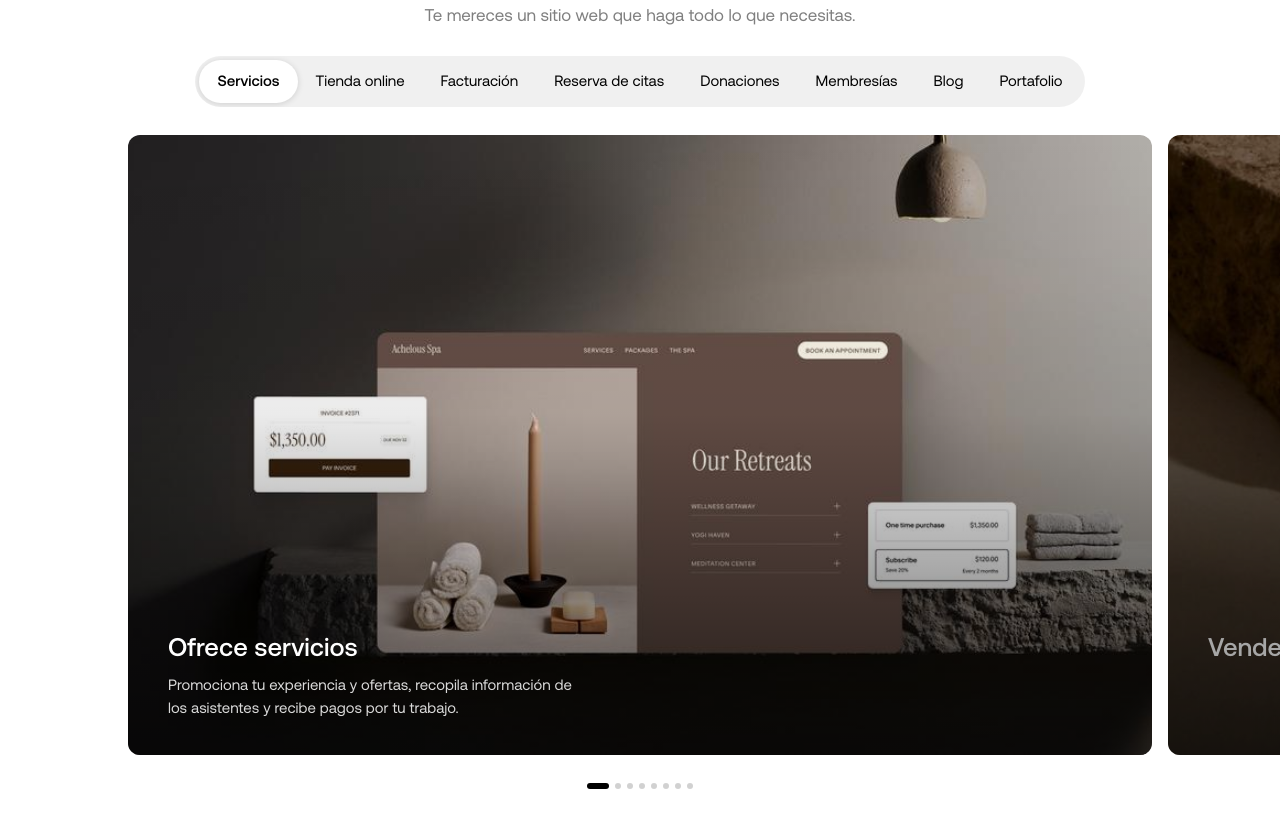
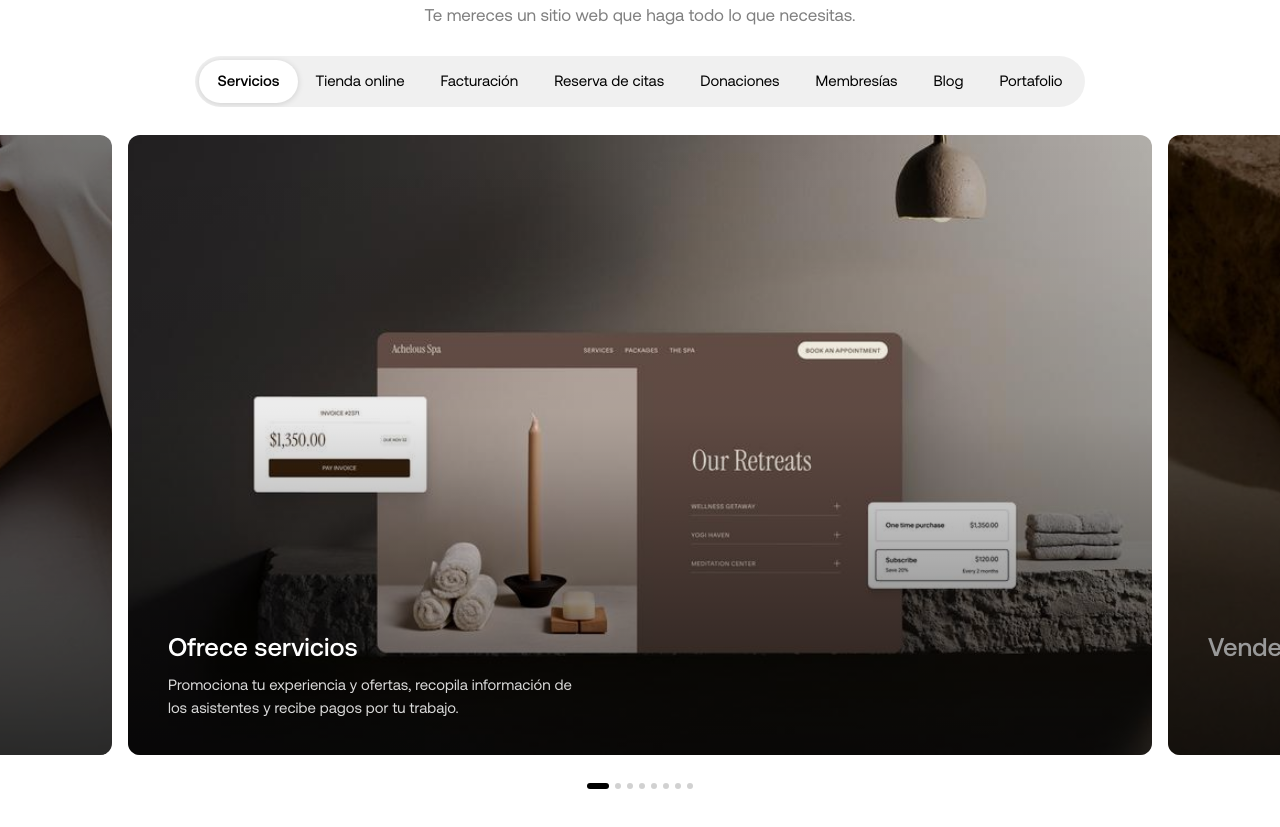
Before and after one commit to juanpablomonsalvezb-alt/orbi, a Next.js app: page / in a window 1280 px wide. Shown: the part 1560-2387 px from the top of the page. Built offline with nearby package versions, Linux system fonts and the light colour scheme; no server answers; a web font is replaced by a local one.

Commit message:
feat: carousel infinito cíclico con clones inicio/fin

```diff
--- a/src/components/GrowSection.tsx
+++ b/src/components/GrowSection.tsx
@@ -3,81 +3,52 @@ import { useEffect, useRef, useState, useCallback } from "react";
 import Image from "next/image";
 
 const TABS = [
-  {
-    label: "Servicios",
-    title: "Ofrece servicios",
-    body: "Promociona tu experiencia y ofertas, recopila información de los asistentes y recibe pagos por tu trabajo.",
-    img: "/images/sq_services.jpg",
-  },
-  {
-    label: "Tienda online",
-    title: "Vende productos",
-    body: "Comercializa tus productos, acepta pagos, gestiona pedidos y envíos y más.",
-    img: "/images/sq_online-store.jpg",
-  },
-  {
-    label: "Facturación",
-    title: "Factura a tus clientes",
-    body: "Legitima tu negocio y recibe pagos con propuestas, contratos y facturas profesionales.",
-    img: "/images/sq_invoicing.jpg",
-  },
-  {
-    label: "Reserva de citas",
-    title: "Acepta reservas",
-    body: "Obtén reservas de citas sin inconvenientes, gestión automatizada del calendario y pagos integrados.",
-    img: "/images/sq_scheduling.jpg",
-  },
-  {
-    label: "Donaciones",
-    title: "Recibe donaciones",
-    body: "Crea una campaña de recaudación de fondos, acepta donaciones en tu sitio web.",
-    img: "/images/sq_donations.jpg",
-  },
-  {
-    label: "Membresías",
-    title: "Crea membresías",
-    body: "Monetiza tu contenido o comunidad con planes de membresía recurrentes y acceso exclusivo.",
-    img: "/images/sq_memberships.jpg",
-  },
-  {
-    label: "Blog",
-    title: "Publica tu blog",
-    body: "Comparte tu historia, construye autoridad y atrae más visitantes con contenido que conecta.",
-    img: "/images/sq_blog.jpg",
-  },
-  {
-    label: "Portafolio",
-    title: "Muestra tu portafolio",
-    body: "Presenta tu trabajo de forma impactante con galerías elegantes y proyectos organizados.",
-    img: "/images/sq_portfolio.jpg",
-  },
+  { label: "Servicios",      title: "Ofrece servicios",       body: "Promociona tu experiencia y ofertas, recopila información de los asistentes y recibe pagos por tu trabajo.",                          img: "/images/sq_services.jpg" },
+  { label: "Tienda online",  title: "Vende productos",         body: "Comercializa tus productos, acepta pagos, gestiona pedidos y envíos y más.",                                                         img: "/images/sq_online-store.jpg" },
+  { label: "Facturación",    title: "Factura a tus clientes",  body: "Legitima tu negocio y recibe pagos con propuestas, contratos y facturas profesionales.",                                              img: "/images/sq_invoicing.jpg" },
+  { label: "Reserva de citas", title: "Acepta reservas",       body: "Obtén reservas de citas sin inconvenientes, gestión automatizada del calendario y pagos integrados.",                                img: "/images/sq_scheduling.jpg" },
+  { label: "Donaciones",     title: "Recibe donaciones",       body: "Crea una campaña de recaudación de fondos, acepta donaciones en tu sitio web.",                                                      img: "/images/sq_donations.jpg" },
+  { label: "Membresías",     title: "Crea membresías",         body: "Monetiza tu contenido o comunidad con planes de membresía recurrentes y acceso exclusivo.",                                          img: "/images/sq_memberships.jpg" },
+  { label: "Blog",           title: "Publica tu blog",         body: "Comparte tu historia, construye autoridad y atrae más visitantes con contenido que conecta.",                                       img: "/images/sq_blog.jpg" },
+  { label: "Portafolio",     title: "Muestra tu portafolio",   body: "Presenta tu trabajo de forma impactante con galerías elegantes y proyectos organizados.",                                           img: "/images/sq_portfolio.jpg" },
 ];
 
-const GAP = 16; // px between cards
+const N = TABS.length;
+const GAP = 16;
+
+// Track extendido: [ultimo_clone, ...TABS, primero_clone]
+// El índice real 0 en TABS → trackIdx = 1
+const EXTENDED = [TABS[N - 1], ...TABS, TABS[0]];
 
 export default function GrowSection() {
-  const [active, setActive] = useState(0);
+  const [active, setActive] = useState(0);          // índice real (0–7)
+  const [trackIdx, setTrackIdx] = useState(1);       // índice en EXTENDED (1–N)
+  const [animated, setAnimated] = useState(true);
   const [visible, setVisible] = useState(false);
   const [offset, setOffset] = useState(0);
 
-  const sectionRef = useRef<HTMLElement>(null);
-  const pillsRef = useRef<HTMLDivElement>(null);
+  const sectionRef  = useRef<HTMLElement>(null);
+  const pillsRef    = useRef<HTMLDivElement>(null);
   const viewportRef = useRef<HTMLDivElement>(null);
+  const transitioning = useRef(false);
 
-  // Compute the translateX offset so the active card is centered with ~10% peeks on each side
-  const computeOffset = useCallback((idx: number) => {
+  /* ---------- offset calculation ---------- */
+  const computeOffset = useCallback((tIdx: number) => {
     if (!viewportRef.current) return;
-    const W = viewportRef.current.offsetWidth;
-    const cardW = W * 0.80;   // card = 80% of viewport
-    const peek = (W - cardW) / 2; // ~10% on each side
-    // Each card step = cardW + GAP
-    const step = cardW + GAP;
-    // Center first card: translateX = peek
-    // For card idx: translateX = peek - idx * step
-    setOffset(peek - idx * step);
+    const W    = viewportRef.current.offsetWidth;
+    const cardW = W * 0.80;
+    const peek  = (W - cardW) / 2;
+    setOffset(peek - tIdx * (cardW + GAP));
   }, []);
 
-  // Intersection observer (entrance animation)
+  useEffect(() => {
+    computeOffset(trackIdx);
+    const onResize = () => computeOffset(trackIdx);
+    window.addEventListener("resize", onResize);
+    return () => window.removeEventListener("resize", onResize);
+  }, [trackIdx, computeOffset]);
+
+  /* ---------- entrance animation ---------- */
   useEffect(() => {
     const obs = new IntersectionObserver(
       ([e]) => { if (e.isIntersecting) setVisible(true); },
@@ -87,20 +58,42 @@ export default function GrowSection() {
     return () => obs.disconnect();
   }, []);
 
-  // Recompute on mount, resize, and active change
-  useEffect(() => {
-    computeOffset(active);
-    const onResize = () => computeOffset(active);
-    window.addEventListener("resize", onResize);
-    return () => window.removeEventListener("resize", onResize);
-  }, [active, computeOffset]);
-
-  // Scroll active pill into view on mobile
+  /* ---------- scroll pill to center on mobile ---------- */
   useEffect(() => {
     if (!pillsRef.current) return;
     const pills = pillsRef.current.querySelectorAll<HTMLElement>("[data-pill]");
     pills[active]?.scrollIntoView({ behavior: "smooth", block: "nearest", inline: "center" });
   }, [active]);
+
+  /* ---------- navigate ---------- */
+  const goTo = (realIdx: number) => {
+    if (transitioning.current) return;
+    setAnimated(true);
+    setActive(realIdx);
+    setTrackIdx(realIdx + 1); // +1 por el clone inicial
+  };
+
+  /* ---------- after slide transition → silent jump for infinite loop ---------- */
+  const onTransitionEnd = () => {
+    transitioning.current = false;
+    // Si estamos en el clone del último → saltar al último real
+    if (trackIdx === 0) {
+      setAnimated(false);
+      setTrackIdx(N);
+      setActive(N - 1);
+    }
+    // Si estamos en el clone del primero → saltar al primero real
+    else if (trackIdx === N + 1) {
+      setAnimated(false);
+      setTrackIdx(1);
+      setActive(0);
+    }
+  };
+
+  const onTransitionStart = () => { transitioning.current = true; };
+
+  /* ---------- render ---------- */
+  const cardW = viewportRef.current ? viewportRef.current.offsetWidth * 0.80 : 900;
 
   return (
     <>
@@ -109,29 +102,15 @@ export default function GrowSection() {
         .grow-pills-wrap { -ms-overflow-style: none; scrollbar-width: none; }
         .grow-pill {
           font-family: 'Aeonik', sans-serif;
-          font-size: 15px;
-          font-weight: 400;
-          border: none;
-          background: transparent;
-          cursor: pointer;
-          border-radius: 100px;
-          padding: 10px 18px;
-          white-space: nowrap;
-          color: #000;
-          position: relative;
-          z-index: 1;
+          font-size: 15px; font-weight: 400;
+          border: none; background: transparent; cursor: pointer;
+          border-radius: 100px; padding: 10px 18px;
+          white-space: nowrap; color: #000;
+          position: relative; z-index: 1;
           transition: opacity 0.2s;
         }
         .grow-pill:hover { opacity: 0.6; }
         .grow-pill.active { font-weight: 500; }
-        .grow-slide-inactive {
-          filter: brightness(0.65);
-          transition: filter 0.5s ease;
-        }
-        .grow-slide-inactive:hover {
-          filter: brightness(0.85);
-          cursor: pointer;
-        }
       `}</style>
 
       <section
@@ -148,22 +127,16 @@ export default function GrowSection() {
         {/* Headline */}
         <div style={{ textAlign: "center", paddingBottom: 28, paddingLeft: 24, paddingRight: 24 }}>
           <h2 style={{
-            fontFamily: "'Aeonik', sans-serif",
-            fontWeight: 500,
-            fontSize: "clamp(30px, 4vw, 52px)",
-            lineHeight: 1.1,
-            letterSpacing: "-0.5px",
-            color: "#000",
-            margin: "0 0 14px",
+            fontFamily: "'Aeonik', sans-serif", fontWeight: 500,
+            fontSize: "clamp(30px, 4vw, 52px)", lineHeight: 1.1,
+            letterSpacing: "-0.5px", color: "#000", margin: "0 0 14px",
           }}>
             Haz crecer tu negocio
           </h2>
           <p style={{
             fontFamily: "'Aeonik', sans-serif",
             fontSize: "clamp(14px, 1.4vw, 17px)",
-            color: "rgba(0,0,0,0.5)",
-            fontWeight: 400,
-            margin: 0,
+            color: "rgba(0,0,0,0.5)", fontWeight: 400, margin: 0,
           }}>
             Te mereces un sitio web que haga todo lo que necesitas.
           </p>
@@ -171,33 +144,24 @@ export default function GrowSection() {
 
         {/* Pills */}
         <div style={{ display: "flex", justifyContent: "center", paddingBottom: 28, paddingLeft: 16, paddingRight: 16 }}>
-          <div
-            ref={pillsRef}
-            className="grow-pills-wrap"
-            style={{
-              display: "flex",
-              alignItems: "center",
-              borderRadius: 100,
-              backgroundColor: "rgba(0,0,0,0.06)",
-              padding: 4,
-              overflowX: "auto",
-              gap: 0,
-            }}
-          >
+          <div ref={pillsRef} className="grow-pills-wrap" style={{
+            display: "flex", alignItems: "center",
+            borderRadius: 100, backgroundColor: "rgba(0,0,0,0.06)",
+            padding: 4, overflowX: "auto", gap: 0,
+          }}>
             {TABS.map((tab, i) => (
               <div key={tab.label} style={{ position: "relative", flexShrink: 0 }}>
                 {active === i && (
                   <div style={{
                     position: "absolute", inset: 0, borderRadius: 100,
                     backgroundColor: "#fff",
-                    boxShadow: "0 1px 6px rgba(0,0,0,0.14)",
-                    zIndex: 0,
+                    boxShadow: "0 1px 6px rgba(0,0,0,0.14)", zIndex: 0,
                   }} />
                 )}
                 <button
                   data-pill
                   className={`grow-pill${active === i ? " active" : ""}`}
-                  onClick={() => setActive(i)}
+                  onClick={() => goTo(i)}
                 >
                   {tab.label}
                 </button>
@@ -206,32 +170,34 @@ export default function GrowSection() {
           </div>
         </div>
 
-        {/* Carousel viewport — overflow hidden */}
-        <div
-          ref={viewportRef}
-          style={{ overflow: "hidden", width: "100%" }}
-        >
-          {/* Track — all cards side by side, translated */}
+        {/* Carousel viewport */}
+        <div ref={viewportRef} style={{ overflow: "hidden", width: "100%" }}>
           <div
+            onTransitionStart={onTransitionStart}
+            onTransitionEnd={onTransitionEnd}
             style={{
               display: "flex",
               flexDirection: "row",
               gap: GAP,
               transform: `translateX(${offset}px)`,
-              transition: "transform 0.6s cubic-bezier(0.77,0,0.175,1)",
+              transition: animated ? "transform 0.6s cubic-bezier(0.77,0,0.175,1)" : "none",
               willChange: "transform",
             }}
           >
-            {TABS.map((tab, i) => {
-              const isActive = i === active;
-              const W = viewportRef.current?.offsetWidth ?? 1200;
-              const cardW = W * 0.80;
+            {EXTENDED.map((tab, i) => {
+              // El índice real en TABS es i-1; activo cuando trackIdx === i
+              const isActive = trackIdx === i;
 
               return (
                 <div
-                  key={tab.label}
-                  className={isActive ? "" : "grow-slide-inactive"}
-                  onClick={() => { if (!isActive) setActive(i); }}
+                  key={`${tab.label}-${i}`}
+                  onClick={() => {
+                    if (!isActive) {
+                      // clic en peek → avanzar en la dirección correcta
+                      const realIdx = ((i - 1) + N) % N;
+                      goTo(realIdx);
+                    }
+                  }}
                   style={{
                     flexShrink: 0,
                     width: cardW,
@@ -239,47 +205,40 @@ export default function GrowSection() {
                     borderRadius: 12,
                     overflow: "hidden",
                     position: "relative",
+                    cursor: isActive ? "default" : "pointer",
+                    filter: isActive ? "brightness(1)" : "brightness(0.6)",
                     transition: "filter 0.5s ease",
                   }}
                 >
-                  {/* Background image */}
                   <Image
                     src={tab.img}
                     alt={tab.title}
                     fill
                     style={{ objectFit: "cover" }}
                     sizes="80vw"
-                    priority={i <= 1}
+                    priority={i <= 2}
                   />
-                  {/* Gradient overlay */}
+                  {/* Gradient */}
                   <div style={{
-                    position: "absolute", inset: 0,
+                    position: "absolute", inset: 0, zIndex: 1,
                     background: "linear-gradient(to top, rgba(0,0,0,0.65) 0%, rgba(0,0,0,0.08) 55%, transparent 100%)",
-                    zIndex: 1,
                   }} />
                   {/* Text */}
                   <div style={{
-                    position: "absolute", bottom: 0, left: 0, right: 0,
-                    zIndex: 2,
+                    position: "absolute", bottom: 0, left: 0, right: 0, zIndex: 2,
                     padding: "36px 40px",
                   }}>
                     <h3 style={{
-                      fontFamily: "'Aeonik', sans-serif",
-                      fontWeight: 500,
-                      fontSize: "clamp(20px, 2vw, 28px)",
-                      color: "#fff",
-                      margin: "0 0 10px",
-                      lineHeight: 1.2,
+                      fontFamily: "'Aeonik', sans-serif", fontWeight: 500,
+                      fontSize: "clamp(20px, 2vw, 28px)", color: "#fff",
+                      margin: "0 0 10px", lineHeight: 1.2,
                     }}>
                       {tab.title}
                     </h3>
                     <p style={{
-                      fontFamily: "'Aeonik', sans-serif",
-                      fontSize: 15,
-                      color: "rgba(255,255,255,0.85)",
-                      margin: 0,
-                      lineHeight: 1.55,
-                      maxWidth: 420,
+                      fontFamily: "'Aeonik', sans-serif", fontSize: 15,
+                      color: "rgba(255,255,255,0.85)", margin: 0,
+                      lineHeight: 1.55, maxWidth: 420,
                       opacity: isActive ? 1 : 0,
                       transition: "opacity 0.4s ease",
                     }}>
@@ -297,14 +256,10 @@ export default function GrowSection() {
           {TABS.map((_, i) => (
             <button
               key={i}
-              onClick={() => setActive(i)}
+              onClick={() => goTo(i)}
               style={{
-                width: i === active ? 22 : 6,
-                height: 6,
-                borderRadius: 99,
-                border: "none",
-                padding: 0,
-                cursor: "pointer",
+                width: i === active ? 22 : 6, height: 6,
+                borderRadius: 99, border: "none", padding: 0, cursor: "pointer",
                 backgroundColor: i === active ? "#000" : "rgba(0,0,0,0.18)",
                 transition: "all 0.3s ease",
               }}
```
